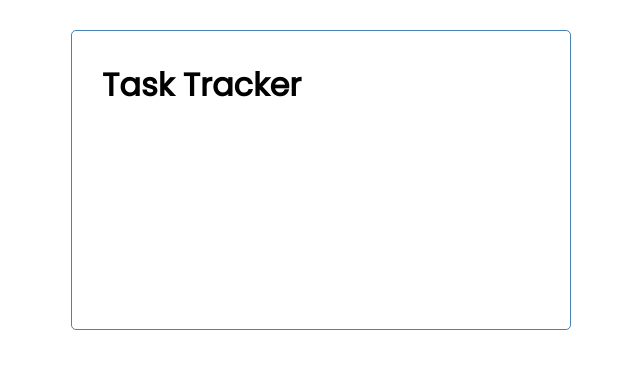
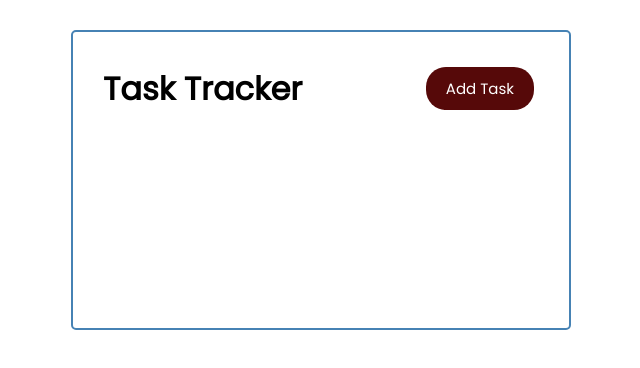
Before and after one commit to AvresCode/todoList-Vue.js, a Vue app: page / in a window 1280 px wide. Shown: the top 368 px of the page, without its empty margins (319-959 px from the left). Built offline with nearby package versions, Linux system fonts and the light colour scheme.

Commit message:
Added prop to header, added basic button component

```diff
--- a/src/App.vue
+++ b/src/App.vue
@@ -1,6 +1,6 @@
 <template>
   <div class="container">
-    <Header />
+    <Header title="Task Tracker" />
   </div>
 </template>
 
@@ -30,8 +30,21 @@
   margin: 30px auto;
   overflow: auto;
   min-height: 300px;
-  border: 1px solid steelblue;
+  border: 2px solid steelblue;
   padding: 30px;
   border-radius: 5px;
 }
+.btn {
+  display: inline-block;
+  background: rgb(86, 9, 9);
+  color: #fff;
+  border: none;
+  padding: 10px 20px;
+  margin: 5px;
+  border-radius: 20px;
+  cursor: pointer;
+  text-decoration: none;
+  font-size: 15px;
+  font-family: inherit;
+}
 </style>
--- /dev/null
+++ b/src/components/Button.vue
@@ -0,0 +1,9 @@
+<template>
+  <button class="btn">Add Task</button>
+</template>
+<script>
+export default {
+  // eslint-disable-next-line vue/multi-word-component-names
+  name: "Button",
+};
+</script>
--- a/src/components/Header.vue
+++ b/src/components/Header.vue
@@ -1,13 +1,19 @@
 <template>
   <header>
-    <h1>Task Tracker</h1>
+    <h1>{{ title }}</h1>
+    <Button />
   </header>
 </template>
 
 <script>
+import Button from "./Button.vue";
 export default {
   // eslint-disable-next-line vue/multi-word-component-names
   name: "Header",
+  props: { title: String },
+  components: {
+    Button,
+  },
 };
 </script>
 
```
